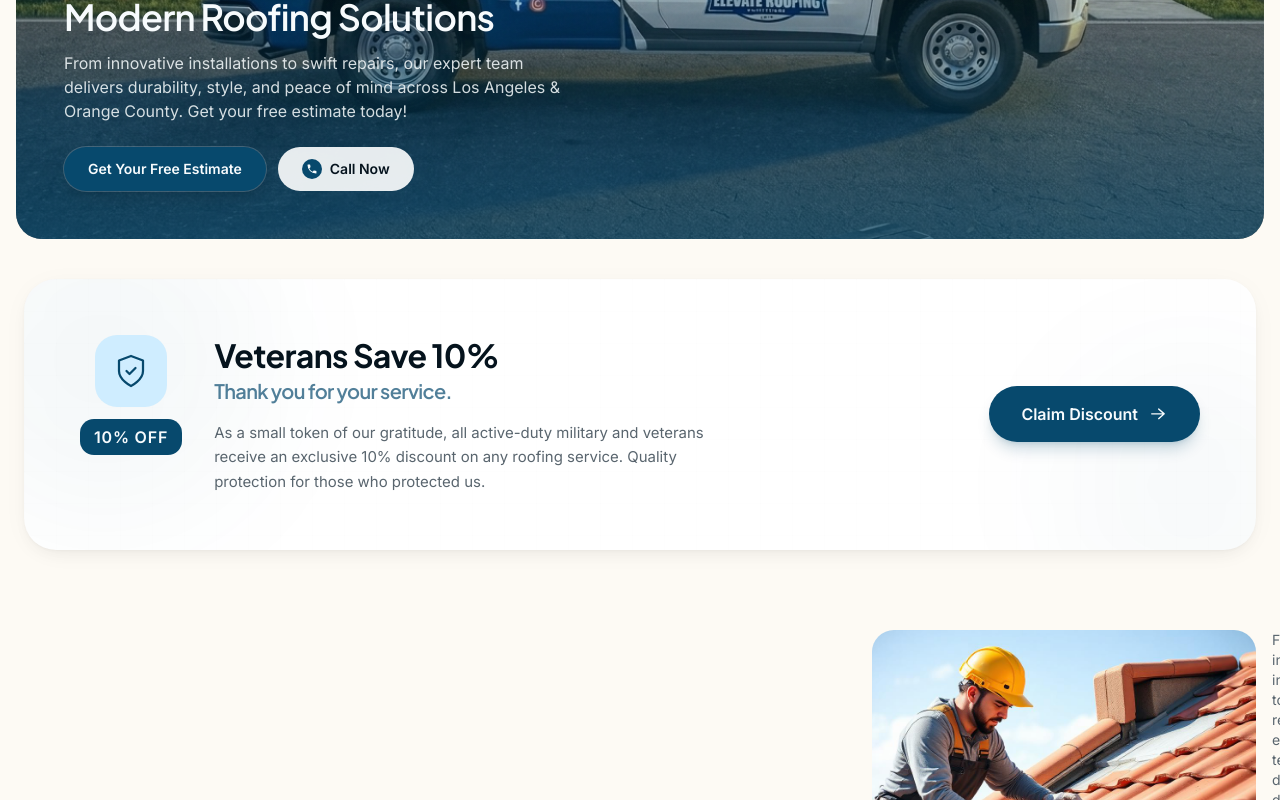
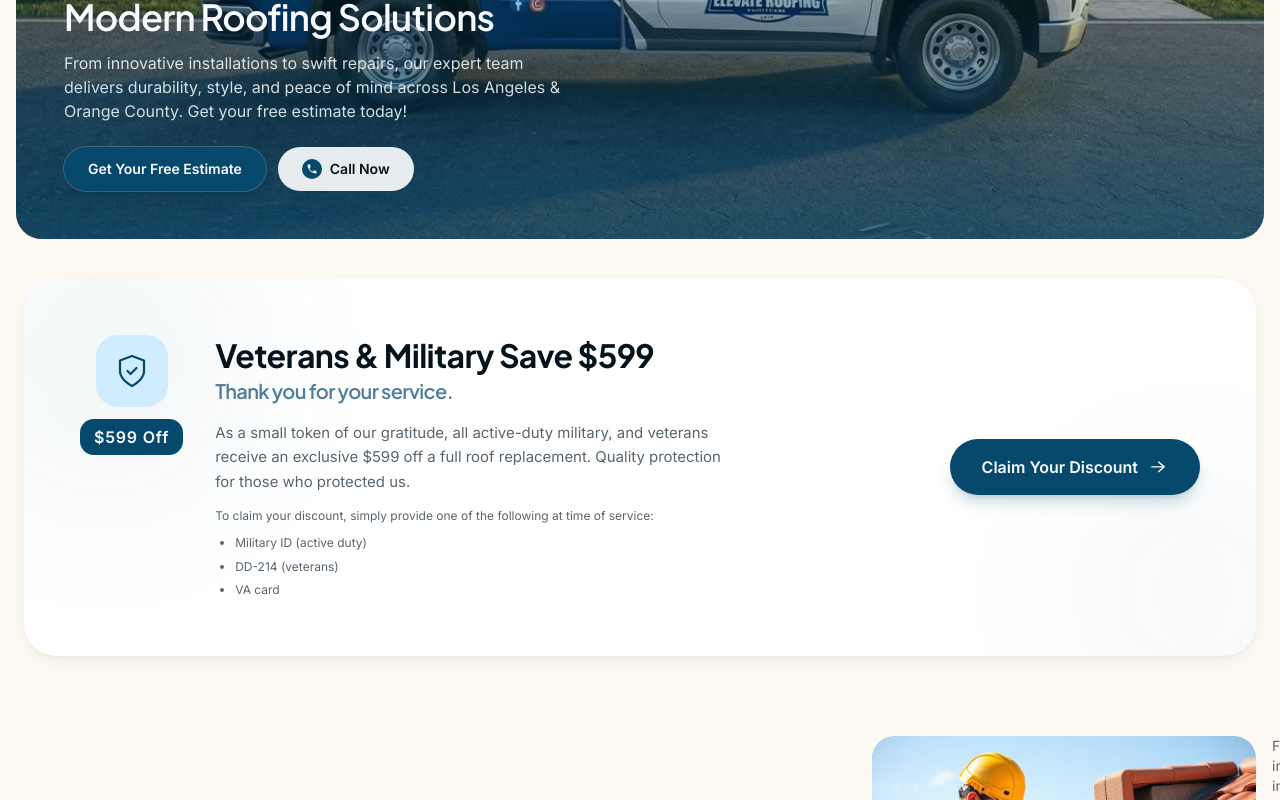
Before and after one commit to Norb3rt/elevate-roofing, a Next.js app: page / in a window 1280 px wide. Shown: the part 474-1274 px from the top of the page. Built offline with nearby package versions, Linux system fonts and the light colour scheme.

Commit message:
feat: update VeteransBanner component with enhanced discount details and claim instructions

```diff
--- a/src/components/site/VeteransBanner.tsx
+++ b/src/components/site/VeteransBanner.tsx
@@ -7,12 +7,15 @@
    ────────────────────────────────────────────────────────────── */
 
 /* ── Editable content ────────────────────────────────────────── */
-const DISCOUNT_VALUE = "10% OFF";
-const HEADLINE = "Veterans Save 10%";
+const DISCOUNT_VALUE = "$599 Off";
+const HEADLINE = "Veterans & Military Save $599";
 const SUBHEADLINE = "Thank you for your service.";
 const BODY_COPY =
-  "As a small token of our gratitude, all active-duty military and veterans receive an exclusive 10% discount on any roofing service. Quality protection for those who protected us.";
-const CTA_LABEL = "Claim Discount";
+  "As a small token of our gratitude, all active-duty military, and veterans receive an exclusive $599 off a full roof replacement. Quality protection for those who protected us.";
+const CLAIM_INSTRUCTIONS =
+  "To claim your discount, simply provide one of the following at time of service:";
+const CLAIM_ITEMS = ["Military ID (active duty)", "DD-214 (veterans)", "VA card"];
+const CTA_LABEL = "Claim Your Discount ";
 const CTA_HREF = "#contact";
 
 export function VeteransBanner() {
@@ -79,6 +82,14 @@ export function VeteransBanner() {
               <p className="mt-3 max-w-lg text-sm leading-relaxed text-muted-foreground md:mt-4 md:text-[0.935rem]">
                 {BODY_COPY}
               </p>
+              <p className="mt-3 max-w-lg text-xs leading-relaxed text-muted-foreground">
+                {CLAIM_INSTRUCTIONS}
+              </p>
+              <ul className="mt-2 max-w-lg text-xs leading-relaxed text-muted-foreground space-y-1 list-disc pl-5">
+                {CLAIM_ITEMS.map((item) => (
+                  <li key={item}>{item}</li>
+                ))}
+              </ul>
             </div>
           </div>
 
```
